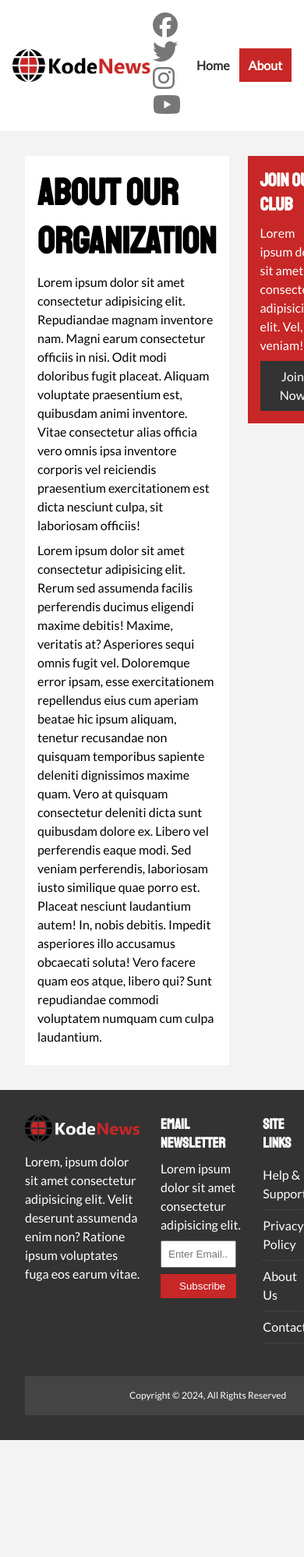
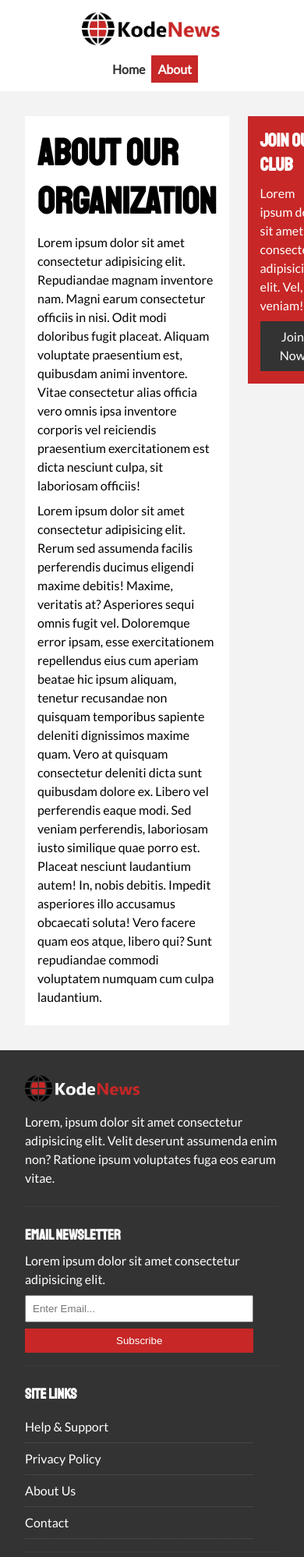
Before and after one commit to ryanfeu/kodenews, a plain HTML site: page about.html in a window 390 px wide. Shown: the top 1997 px of the page at 78% size. Before the commit the page ends 1847 px from the top, so only its background shows below. Drawn offline with Linux system fonts and the light colour scheme.

Commit message:
06about_article

```diff
--- a/css/mobile.css
+++ b/css/mobile.css
@@ -1 +1,51 @@
-/* mobile styling is here */
+/* Social icons maglaho ka */
+#main-nav .social {
+  display: none;
+}
+
+#main-nav .container {
+  grid-template-columns: 1fr;
+  grid-gap: 1.2rem;
+}
+
+#main-nav ul,
+#main-nav .logo {
+  justify-self: center;
+}
+
+#main-nav ul li a {
+  padding: 0.5rem;
+}
+
+/* articles na magiging 2 columns */
+#home-articles .articles-container {
+  grid-template-columns: repeat(2, 1fr);
+}
+
+#home-articles .articles-container > *:first-child,
+#home-articles .articles-container > *:last-child {
+  grid-template-columns: 1fr;
+  grid-column: 1;
+}
+
+@media (max-width: 600px) {
+  /* stack grid items */
+  #showcase .showcase-container,
+  #home-articles .articles-container,
+  #main-footer .footer-container {
+    grid-template-columns: 1fr;
+  }
+
+  #main-footer .footer-container > *:last-child {
+    grid-column: 1;
+  }
+
+  #main-footer .footer-container > * {
+    border-bottom: #444 dotted 1px;
+    padding-bottom: 1rem;
+  }
+
+  #main-footer .footer-container > *:last-child {
+    border: none;
+  }
+}
```
